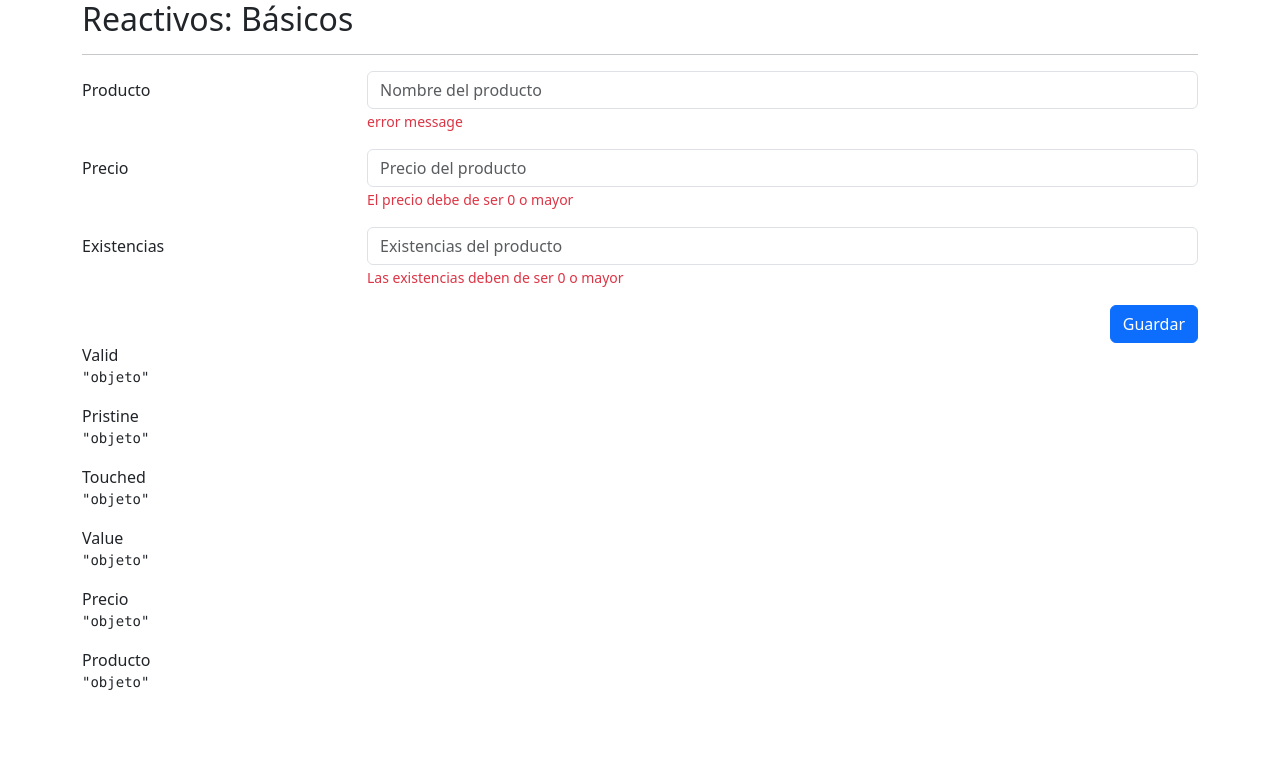
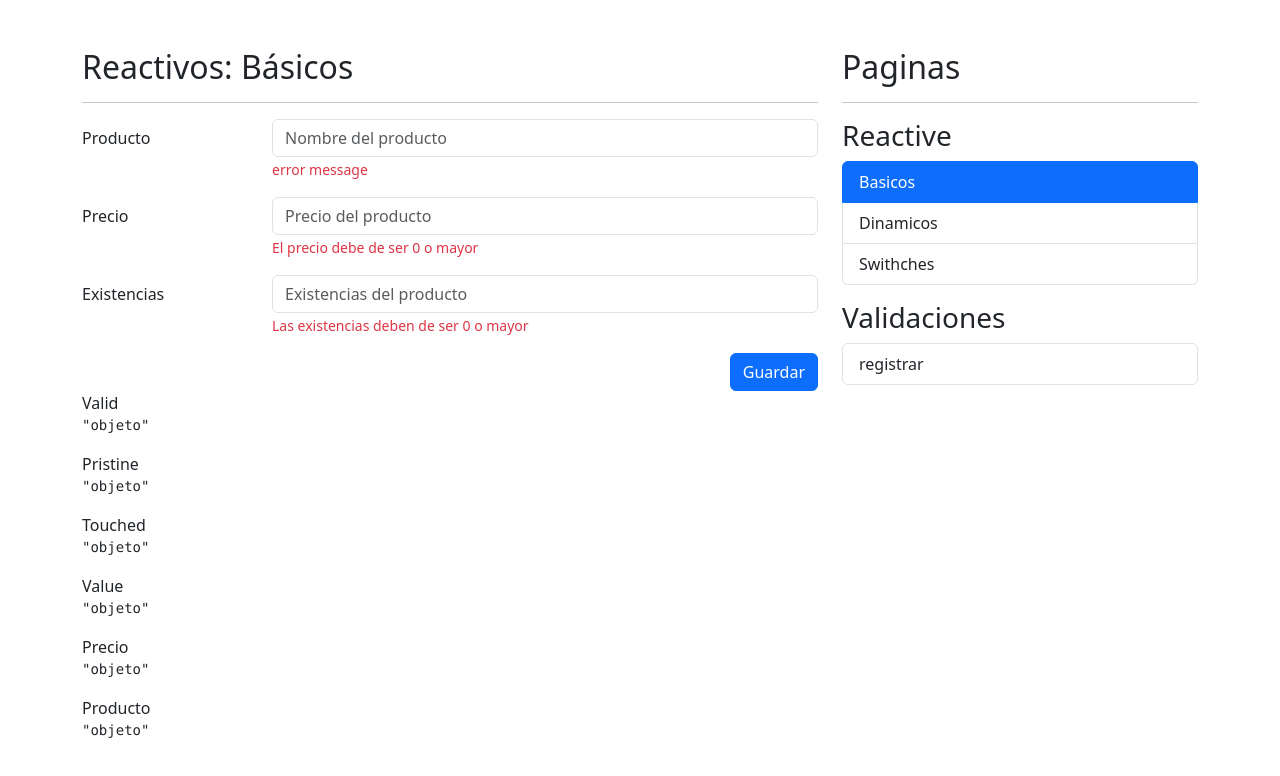
Before and after one commit to joseAL520/formsApp, an Angular app: page /reactive/basic in a window 1280 px wide. Shown: the top 776 px of the page. Built offline with nearby package versions, Linux system fonts and the light colour scheme.

Commit message:
Menu con rutas

```diff
--- a/src/app/app.component.html
+++ b/src/app/app.component.html
@@ -1 +1,9 @@
-<router-outlet></router-outlet>
+<div class="row mt-5">
+    <div class="col">
+        <router-outlet></router-outlet>
+    </div>
+
+    <div class="col-12 col-sm-4">
+        <shared-side-menu></shared-side-menu>
+    </div>
+</div>
--- /dev/null
+++ b/src/app/shared/components/sideMenu/sideMenu.component.html
@@ -0,0 +1,31 @@
+
+
+<h2>Paginas</h2>
+<hr>
+
+<h3 class="mt-3">Reactive</h3>
+
+<ul class="list-group">
+    <li
+        class="list-group-item"
+        *ngFor="let menuReacti of reactiveMennu"
+        [routerLink]="[ menuReacti.route]"
+        routerLinkActive="active"
+        >
+        {{menuReacti.title}}
+    </li>
+</ul>
+
+
+<h3 class="mt-3">Validaciones</h3>
+
+<ul class="list-group">
+    <li
+        class="list-group-item"
+        *ngFor="let authmenu of authMenu"
+        [routerLink]="[ authmenu.route]"
+        routerLinkActive="active"
+        >
+        {{authmenu.title}}
+    </li>
+</ul>
--- /dev/null
+++ b/src/app/shared/components/sideMenu/sideMenu.component.ts
@@ -0,0 +1,30 @@
+import {  Component } from '@angular/core';
+
+
+interface MenuItem {
+  title:string,
+  route:string
+}
+
+
+@Component({
+  selector: 'shared-side-menu',
+  templateUrl:'sideMenu.component.html' ,
+})
+export class SideMenuComponent {
+
+  public reactiveMennu: MenuItem[] = [
+    {title: 'Basicos' , route:'./reactive/basic'},
+    {title: 'Dinamicos' , route:'./reactive/dynamic'},
+    {title: 'Swithches' , route:'./reactive/switches'}
+  ]
+
+  public authMenu: MenuItem[] = [
+    {title: 'registrar' , route:'./auth/'},
+
+  ]
+
+
+
+
+}
```
Also changed, not shown: src/app/shared/shared.module.ts (+10 -2 lines).
